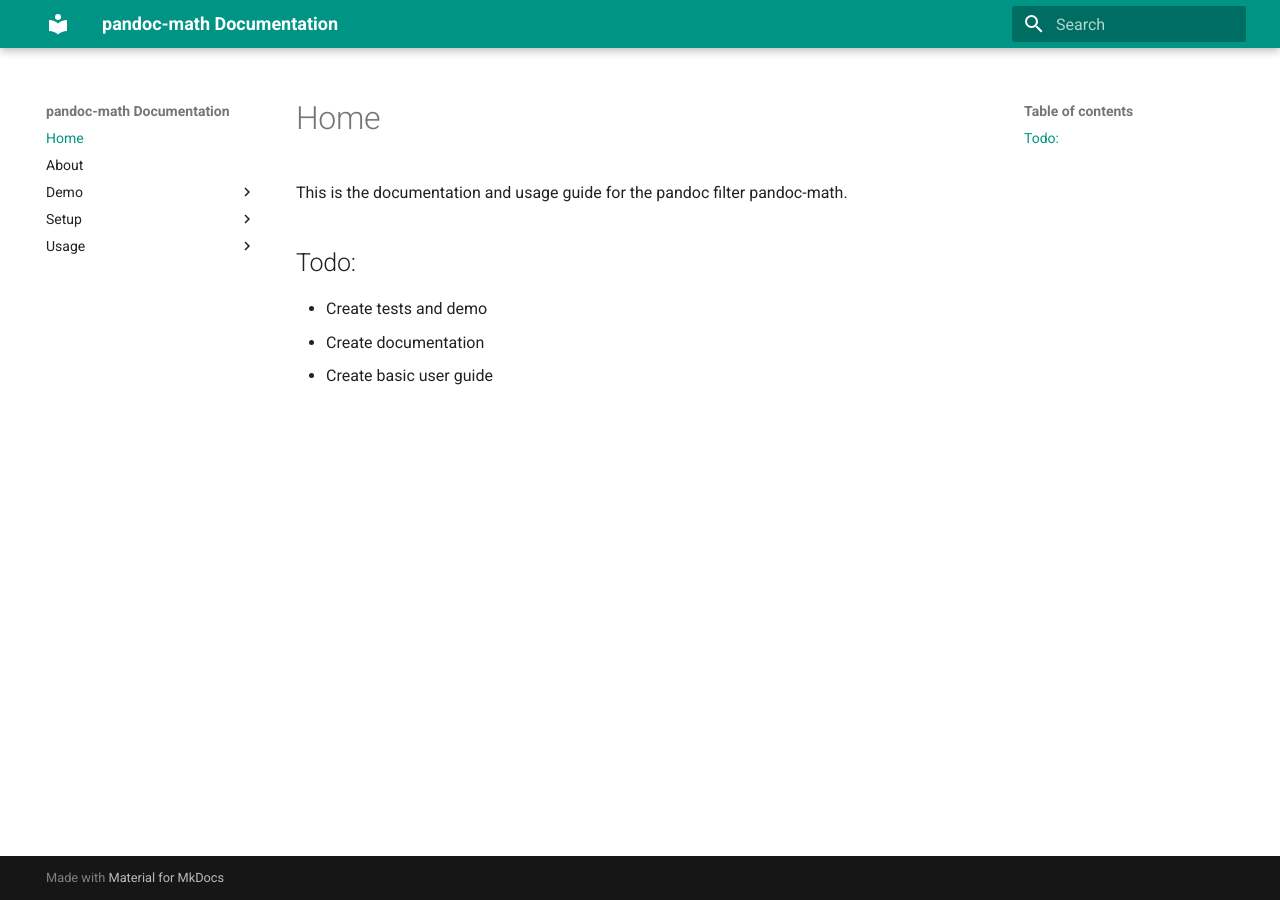
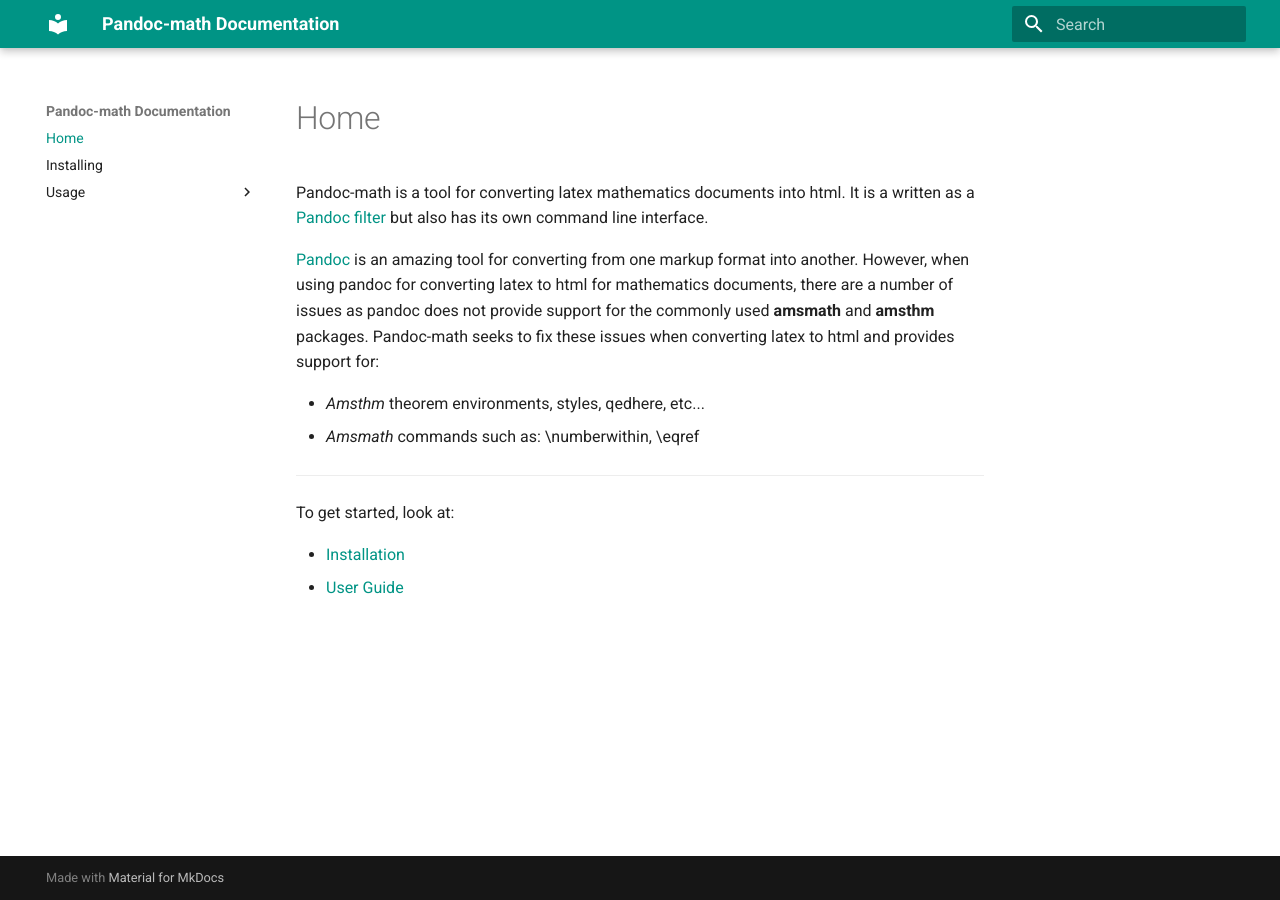
Before and after one commit to GavinMcWhinnie/pandoc-math, an MkDocs documentation site: the page built from docs/index.md, in a window 1280 px wide. Built offline with MkDocs 1.6.1 and Material for MkDocs 9.7.7, drawn with Linux system fonts in a browser that asks for light colours.

Commit message:
Update docs

```diff
--- a/docs/index.md
+++ b/docs/index.md
@@ -1,9 +1,20 @@
 # Home
 
-This is the documentation and usage guide for the pandoc filter pandoc-math.
+Pandoc-math is a tool for converting latex mathematics documents into html. It is a written as
+a [Pandoc filter](https://pandoc.org/filters.html) but also has its own command line interface.
 
-## Todo:
+[Pandoc](https://pandoc.org/) is an amazing tool for converting from one markup format into another.
+However, when using pandoc for converting latex to html for mathematics documents, there
+are a number of issues as pandoc does not provide support for the commonly used
+**amsmath** and **amsthm** packages. Pandoc-math seeks to fix these issues when converting latex to html
+and provides support for:
 
-* Create tests and demo
-* Create documentation
-* Create basic user guide
+ - *Amsthm* theorem environments, styles, qedhere, etc...
+ - *Amsmath* commands such as: \\numberwithin, \\eqref
+
+-----------------------
+
+To get started, look at:
+
+- [Installation](installation.md)
+- [User Guide](Usage/index.md)
--- a/mkdocs.yml
+++ b/mkdocs.yml
@@ -1,6 +1,13 @@
-site_name: pandoc-math Documentation
+site_name: Pandoc-math Documentation
 theme:
   name: material
   palette:
     scheme: default
     primary: teal
+
+plugins:
+  - search
+  - mkdocstrings
+
+watch:
+  - src
```
Also changed, not shown: docs/Demo/index.md (deleted, +0 -3 lines), docs/Setup/index.md (deleted, +0 -3 lines), docs/Usage/filter.md (added, +12 -0 lines), docs/Usage/index.md (+16 -2 lines), docs/about.md (deleted, +0 -3 lines), docs/installation.md (added, +7 -0 lines).
